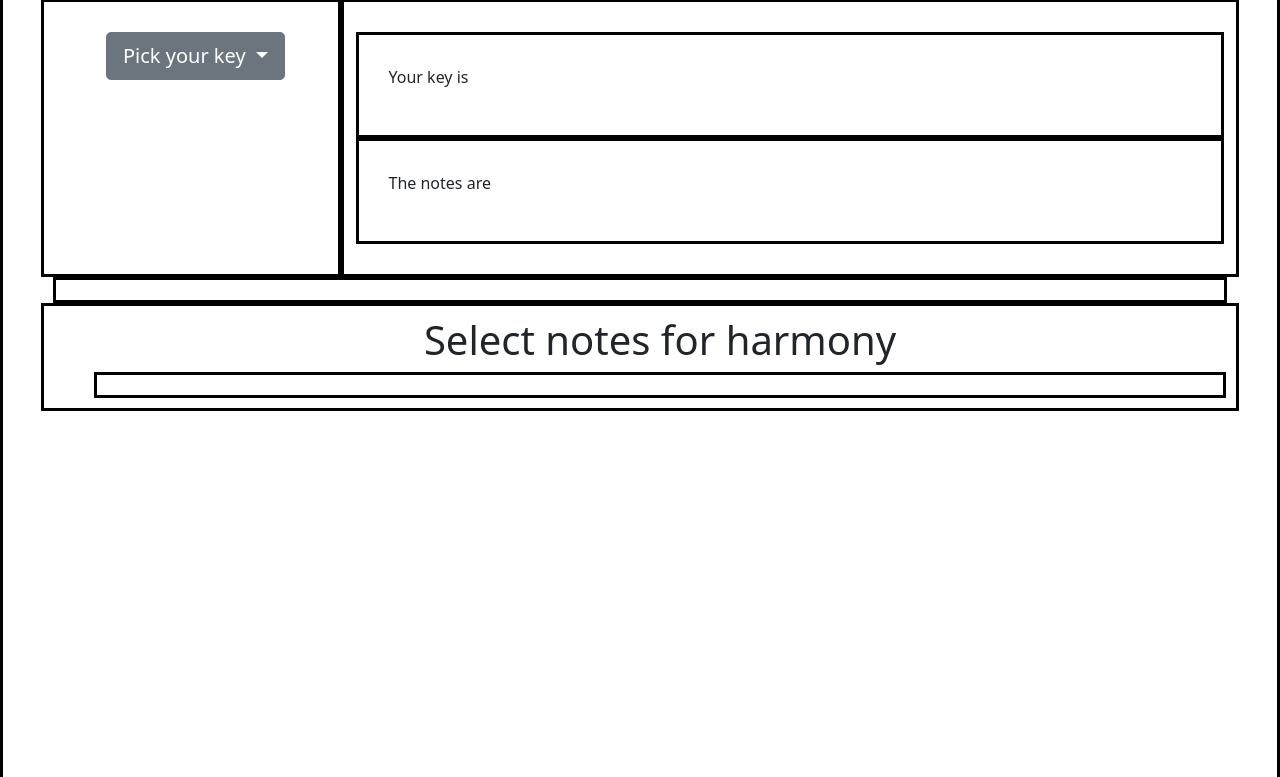
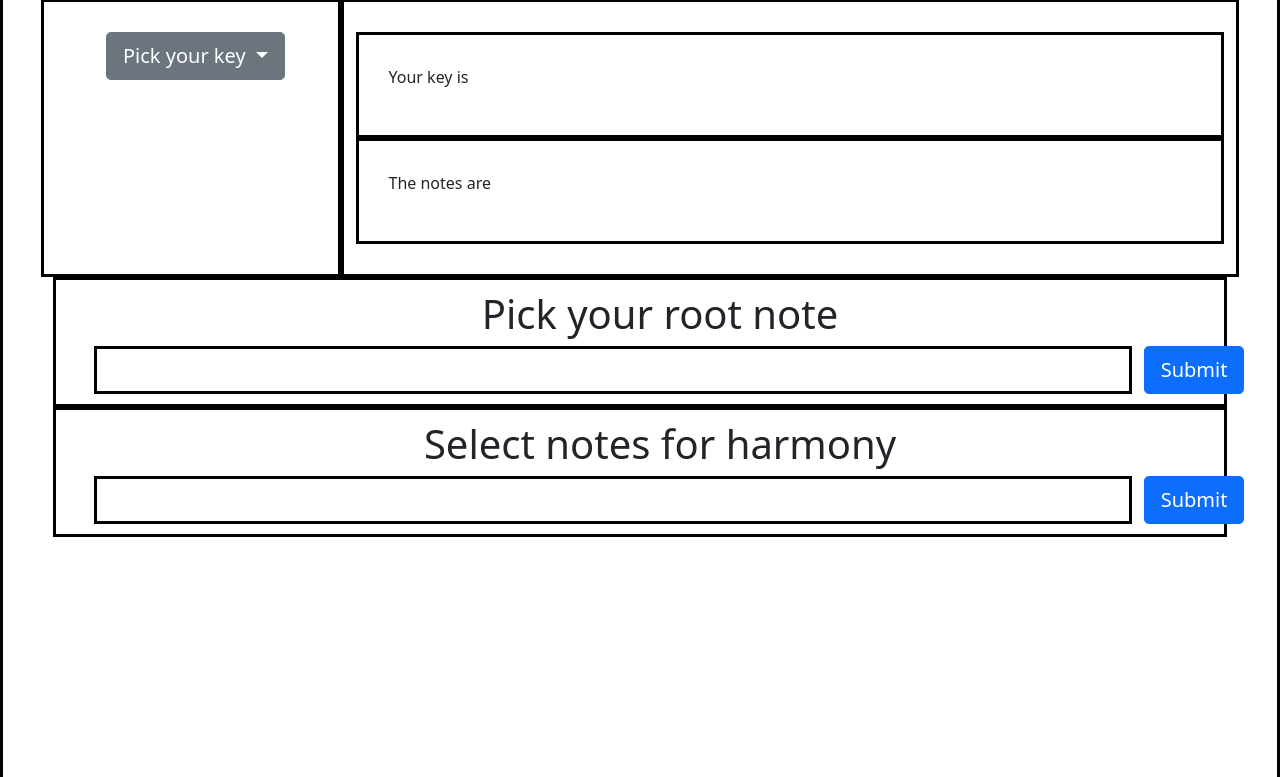
Before and after one commit to SimonGeorgeNZ/vocal_harmony-main, a Flask app: page / in a window 1280 px wide. Shown: the part 54-831 px from the top of the page. Run offline with Flask 2, Linux system fonts and the light colour scheme; a database or web service that is not in the repository returns one stand-in record (values such as "Sample title"); some libraries are stand-ins or nearby versions.

Commit message:
Functions cleaned up

```diff
--- a/app.py
+++ b/app.py
@@ -42,27 +42,31 @@ def load_the_page():
     )
 
 
+# def set_key(key):
+#     picked = mongo.db.keys.find_one({"keySig": key})
+#     key = picked["keySig"]
+#     return key
+
+
 @app.route("/harmony/<key>", methods=["POST", "GET"])
 def harmony(key):
     picked = mongo.db.keys.find_one({"keySig": key})
+    result = file_path()
     Keynotes = picked["notes"]
     key = picked["keySig"]
-    print("one")
     return render_template(
         "index.html",
-        # sk=pick_your_key(),
+        key=key,
         Keynotes=Keynotes,
         ks=get_data(),
-        key=key,
         root=get_root(),
-        path=file_path(),
+        result=result,
     )
 
 
 def get_root():
     root = request.form.get("rootSelect")
     if request.method == "POST":
-        print(root)
         return root
 
 
@@ -72,10 +76,50 @@ def file_path():
         first = "./media/"
         second = ".wav"
         result = first + root + second
-        print(result)
         playsound(result)
         return result
 
 
+# @app.route("/tone/<key>", methods=["POST", "GET"])
+# def tone(key):
+#     picked = mongo.db.keys.find_one({"keySig": key})
+#     Keynotes = picked["notes"]
+#     key = picked["keySig"]
+#     return render_template(
+#         "index.html",
+#         ks=get_data(),
+#         root=get_root(),
+#         harm=get_harm_notes(),
+#         key=key,
+#         Keynotes=Keynotes,
+#     )
+
+
+def get_harm(key):
+    picked = mongo.db.keys.find_one({"keySig": key})
+    key = picked["keySig"]
+    Keynotes = picked["notes"]
+    path = file_path()
+    compare = start + {{note}} + end
+    start = "./media/"
+    end = ".wav"
+    print(compare)
+    return Keynotes
+
+
+@app.route("/harmony_notes/<key>", methods=["POST", "GET"])
+def get_harm_notes(key):
+    picked = mongo.db.keys.find_one({"keySig": key})
+    Keynotes = picked["notes"]
+    key = picked["keySig"]
+    if request.method == "POST":
+        return render_template(
+            "index.html",
+            ks=get_data(),
+            root=get_root(),
+            Keynotes=Keynotes,
+        )
+
+
 if __name__ == "__main__":
     app.run(debug=True)
--- a/templates/index.html
+++ b/templates/index.html
@@ -6,12 +6,8 @@
     <meta http-equiv="X-UA-Compatible" content="IE=edge">
     <meta name="viewport" content="width=device-width, initial-scale=1.0">
     <link rel="stylesheet" href="{{url_for('static', filename='css/style.css')}}" type="text/css" />
-        <link href="https://cdn.jsdelivr.net/npm/bootstrap@5.1.3/dist/css/bootstrap.min.css" rel="stylesheet"
-            integrity="sha384-1BmE4kWBq78iYhFldvKuhfTAU6auU8tT94WrHftjDbrCEXSU1oBoqyl2QvZ6jIW3"
-            crossorigin="anonymous">
-        <script src="https://code.jquery.com/jquery-3.5.1.slim.min.js"
-            integrity="sha384-DfXdz2htPH0lsSSs5nCTpuj/zy4C+OGpamoFVy38MVBnE+IbbVYUew+OrCXaRkfj"
-            crossorigin="anonymous">
+    <link href="https://cdn.jsdelivr.net/npm/bootstrap@5.1.3/dist/css/bootstrap.min.css" rel="stylesheet" integrity="sha384-1BmE4kWBq78iYhFldvKuhfTAU6auU8tT94WrHftjDbrCEXSU1oBoqyl2QvZ6jIW3" crossorigin="anonymous">
+    <script src="https://code.jquery.com/jquery-3.5.1.slim.min.js" integrity="sha384-DfXdz2htPH0lsSSs5nCTpuj/zy4C+OGpamoFVy38MVBnE+IbbVYUew+OrCXaRkfj" crossorigin="anonymous">
     </script>
     <title>Vocal harmony</title>
 </head>
@@ -21,17 +17,14 @@
         <div class="row keyDD">
             <div class="col-3 header">
                 <div class="btn-group keyButton">
-                        <button class="btn btn-secondary btn-lg dropdown-toggle" type="button"
-                            data-bs-toggle="dropdown" aria-expanded="false">
+                    <button class="btn btn-secondary btn-lg dropdown-toggle" type="button" data-bs-toggle="dropdown" aria-expanded="false">
                             Pick your key
                         </button>
                     <ul class="dropdown-menu">
                         <form method="GET">
                             {% for keys in ks %}
 
-                                <li><a class="dropdown-item text-center"
-                                        href="{{url_for('harmony', key=keys.keySig)}}"
-                                        class="brand-logo">{{ keys.keySig }}</a></li>
+                            <li><a class="dropdown-item text-center" href="{{url_for('harmony', key=keys.keySig)}}" class="brand-logo">{{ keys.keySig }}</a></li>
 
                             {% endfor %}
                         </form>
@@ -50,8 +43,8 @@
             </div>
         </div>
         <div class="notesHeader">
-                {% if Keynotes %}
-                <form method="post">
+
+            <form method="post" action="{{url_for('harmony', key=key)}}">
                 <div class="row">
                     <h1 class="text-center">Pick your root note</h1>
 
@@ -60,51 +53,54 @@
 
 
                         <div class="form-check form-check-inline noteselect">
-                                <input name="rootSelect" class="form-check-input" type="radio"
-                                    id="inlineRootCheckbox{{ each }}" value="{{ each }}">
-                                <label class="form-check-label"
-                                    for="inlineRootCheckbox{{ each }}">{{ each }}</label></div>
+
+                            <input name="rootSelect" class="form-check-input" type="radio" id="inlineRootCheckbox" value="{{ each }}">
+                            <label class="form-check-label" for="inlineRootCheckbox">{{ each }}</label>
+                        </div>
 
                         {% endfor %}
                     </div>
 
                     <div class="col-1">
-                            <button type="submit" class="play_root btn btn-primary btn-lg">Submit</button>
+                        <button type="submit" id="rootSelect" class="play_root btn btn-primary btn-lg">Submit</button>
                     </div>
-
                 </div>
             </form>
-                {% endif %}
 
         </div>
 
-            <div class="row notesHeader">
+        <div class="notesHeader">
+            <form method="POST" action="{{url_for('get_harm_notes', key=key)}}">
+                <div class="row">
                     <h1 class="text-center">Select notes for harmony</h1>
-                <div class="col notesSection">
+                    <div class="col-11 notesSection">
+
                         {% for notes in Keynotes %}
 
                         <div class="form-check form-check-inline noteselect">
-                        <input class="form-check-input" type="checkbox" id="inlineCheckbox1"
-                            value="{{ notes }}">
-                        <label class="form-check-label" for="inlineCheckbox1">{{ notes }}</label>
+
+                            <input class="form-check-input" name="harmSelect{{notes}}" type="checkbox" id="inlineCheckbox" value="{{ notes }}">
+                            <label class="form-check-label" for="inlineCheckbox">{{ notes }}</label>
                         </div>
                         {% endfor %}
                     </div>
+
+                    <div class="col-1">
+                        <button type="submit" id="harmSelect" class="play_root btn btn-primary btn-lg">Submit</button>
+                    </div>
+                </div>
+            </form>
         </div>
     </div>
 </body>
 <script src="{{ url_for('static', filename='js/script.js')}}"></script>
-    <script src="https://cdn.jsdelivr.net/npm/@popperjs/core@2.10.2/dist/umd/popper.min.js"
-        integrity="sha384-7+zCNj/IqJ95wo16oMtfsKbZ9ccEh31eOz1HGyDuCQ6wgnyJNSYdrPa03rtR1zdB"
-        crossorigin="anonymous">
+<script src="https://cdn.jsdelivr.net/npm/@popperjs/core@2.10.2/dist/umd/popper.min.js" integrity="sha384-7+zCNj/IqJ95wo16oMtfsKbZ9ccEh31eOz1HGyDuCQ6wgnyJNSYdrPa03rtR1zdB" crossorigin="anonymous">
 </script>
-    <script src="https://cdn.jsdelivr.net/npm/bootstrap@5.1.3/dist/js/bootstrap.min.js"
-        integrity="sha384-QJHtvGhmr9XOIpI6YVutG+2QOK9T+ZnN4kzFN1RtK3zEFEIsxhlmWl5/YESvpZ13"
-        crossorigin="anonymous">
+<script src="https://cdn.jsdelivr.net/npm/bootstrap@5.1.3/dist/js/bootstrap.min.js" integrity="sha384-QJHtvGhmr9XOIpI6YVutG+2QOK9T+ZnN4kzFN1RtK3zEFEIsxhlmWl5/YESvpZ13" crossorigin="anonymous">
 </script>
-    <script src="https://cdn.jsdelivr.net/npm/bootstrap@4.5.3/dist/js/bootstrap.bundle.min.js"
-        integrity="sha384-ho+j7jyWK8fNQe+A12Hb8AhRq26LrZ/JpcUGGOn+Y7RsweNrtN/tE3MoK7ZeZDyx"
-        crossorigin="anonymous">
+<script src="https://cdn.jsdelivr.net/npm/bootstrap@4.5.3/dist/js/bootstrap.bundle.min.js" integrity="sha384-ho+j7jyWK8fNQe+A12Hb8AhRq26LrZ/JpcUGGOn+Y7RsweNrtN/tE3MoK7ZeZDyx" crossorigin="anonymous">
 </script>
 
+
+
 </html>
```
Also changed, not shown: 7 other files. Lines whose indentation alone changed are shown as unchanged.
